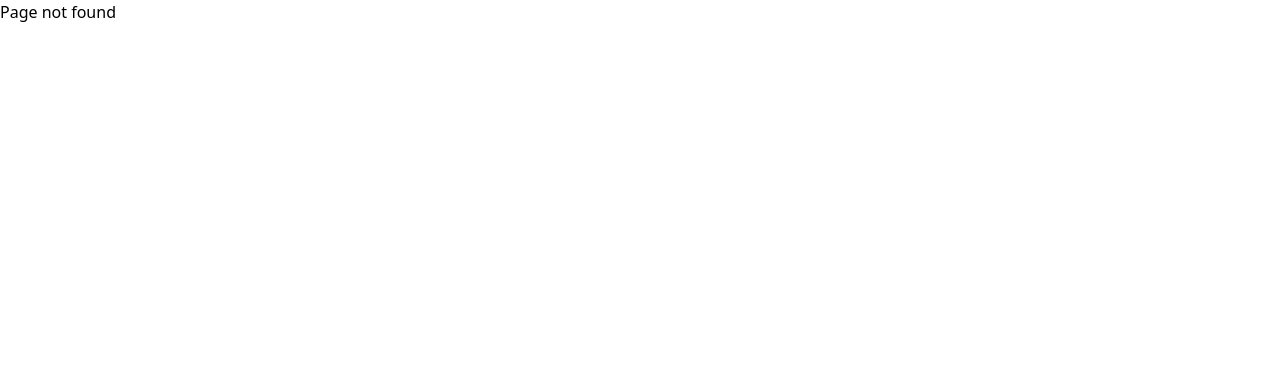
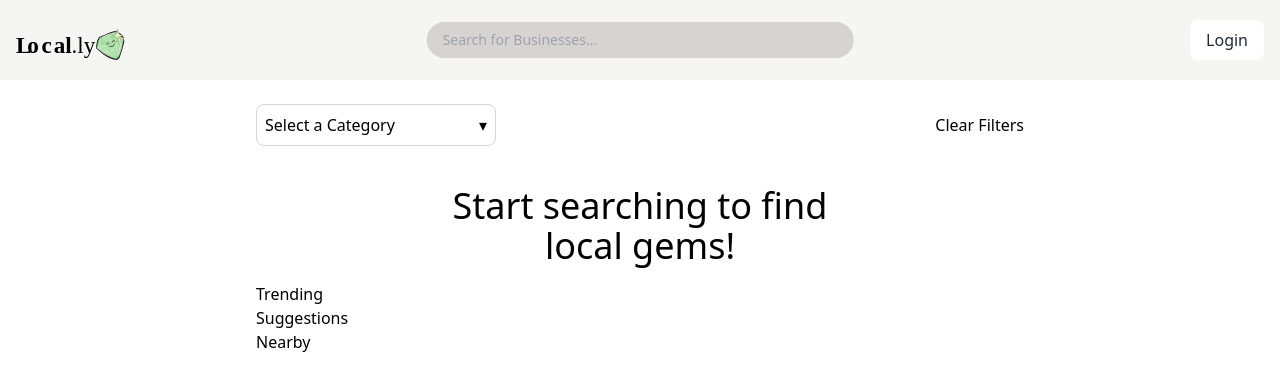
Before and after one commit to alaneng-neu/hackharvard2024, a React (Vite) app in the folder src/frontend/: page /search in a window 1280 px wide. Before the commit this address had no page. Shown: the top 390 px of the page. Built offline with nearby package versions, Linux system fonts and the light colour scheme; a web font is replaced by a local one.

Commit message:
completed DropdownFilter.tsx, started Search.tsx, started Navbar.tsx

```diff
--- a/src/frontend/src/app/App.tsx
+++ b/src/frontend/src/app/App.tsx
@@ -3,12 +3,16 @@ import { BrowserRouter as Router, Route, Routes } from "react-router-dom";
 
 import Landing from "../pages/Landing";
 import NotFound from "../pages/NotFound";
+import Search from "../pages/Search";
+import Login from "../components/Login";
 
 const App: React.FC = () => {
   return (
     <Router>
       <Routes>
         <Route path="/" element={<Landing />} />
+        <Route path="/search" element={<Search />} />
+        <Route path="/login" element={<Login />} />
         <Route path="*" element={<NotFound />} />
       </Routes>
     </Router>
--- /dev/null
+++ b/src/frontend/src/components/DropdownFilter.tsx
@@ -0,0 +1,47 @@
+import React, { useState } from "react";
+
+interface DropdownFilterProps {
+  options: string[];
+  label: string;
+}
+
+const DropdownFilter: React.FC<DropdownFilterProps> = ({ options, label }) => {
+  const [isOpen, setIsOpen] = useState(false);
+  const [selectedOption, setSelectedOption] = useState<string | null>(null);
+
+  const handleOptionClick = (option: string) => {
+    setSelectedOption(option);
+    setIsOpen(false); // Close the dropdown after selection
+  };
+
+  return (
+    <div className="relative">
+      <button
+        className={`flex items-center justify-between w-60 p-2 ${
+          isOpen
+            ? "border-l border-r border-t rounded-t-lg"
+            : "border rounded-lg"
+        } bg-white text-black border-gray-300 transition duration-150 ease-in-out hover:bg-gray-100`}
+        onClick={() => setIsOpen((prev) => !prev)}
+      >
+        {selectedOption ? selectedOption : label}
+        <span className="ml-2">&#9662;</span> {/* Dropdown arrow */}
+      </button>
+      {isOpen && (
+        <ul className="absolute left-0 w-full bg-white border border-t-0 border-gray-300 rounded-b-lg max-h-60 overflow-y-auto z-10">
+          {options.map((option) => (
+            <li
+              key={option}
+              className="p-2 hover:bg-gray-200 cursor-pointer"
+              onClick={() => handleOptionClick(option)}
+            >
+              {option}
+            </li>
+          ))}
+        </ul>
+      )}
+    </div>
+  );
+};
+
+export default DropdownFilter;
--- /dev/null
+++ b/src/frontend/src/components/Navbar.tsx
@@ -0,0 +1,29 @@
+import React from "react";
+
+const Navbar: React.FC = () => {
+  return (
+    <nav className="flex justify-between items-center h-20 p-4 bg-stone-100">
+      <div>
+        <a href="/" className="flex items-center">
+          <img src="/logo.svg" alt="Local.ly Logo" className="h-10 w-auto" />
+        </a>
+      </div>
+
+      <div className="absolute left-1/2 transform -translate-x-1/2 w-1/3">
+        <input
+          type="text"
+          placeholder="Search for Businesses..."
+          className="w-full py-2 px-4 rounded-full bg-stone-300 text-black text-sm"
+        />
+      </div>
+
+      <div>
+        <button className="bg-white text-gray-800 px-4 py-2 rounded-lg hover:bg-gray-200">
+          Login
+        </button>
+      </div>
+    </nav>
+  );
+};
+
+export default Navbar;
--- /dev/null
+++ b/src/frontend/src/pages/Search.tsx
@@ -0,0 +1,58 @@
+import React from "react";
+import Navbar from "../components/Navbar.tsx";
+import DropdownFilter from "../components/DropdownFilter.tsx";
+
+const categories = [
+  "Dining",
+  "Retail",
+  "Fashion",
+  "Health",
+  "Entertainment",
+  "Hospitality",
+  "Services",
+  "Education",
+  "Technology",
+  "Non-Profit",
+];
+
+const Search: React.FC = () => {
+  return (
+    <div>
+      <Navbar />
+      <div className="flex justify-center">
+        <main className="w-3/5">
+          <div className="flex justify-between py-6">
+            <div>
+              <DropdownFilter options={categories} label="Select a Category" />
+            </div>
+            <button>Clear Filters</button>
+          </div>
+
+          <div className="flex justify-center">
+            <h1 className="py-4 text-4xl text-center">
+              Start searching to find <br />
+              local gems!
+            </h1>
+          </div>
+
+          <div className="flex-col gap-2">
+            <p>Trending</p>
+            <div className="flex">{/* 3x business card */}</div>
+          </div>
+
+          <div className="flex-col gap-2">
+            <p>Suggestions</p>
+            <div className="flex">{/* 3x business card */}</div>
+          </div>
+
+          <div className="flex-col gap-2">
+            <p>Nearby</p>
+            <div className="flex">{/* 3x business card */}</div>
+          </div>
+        </main>
+      </div>
+    </div>
+  );
+};
+
+export default Search;
```
